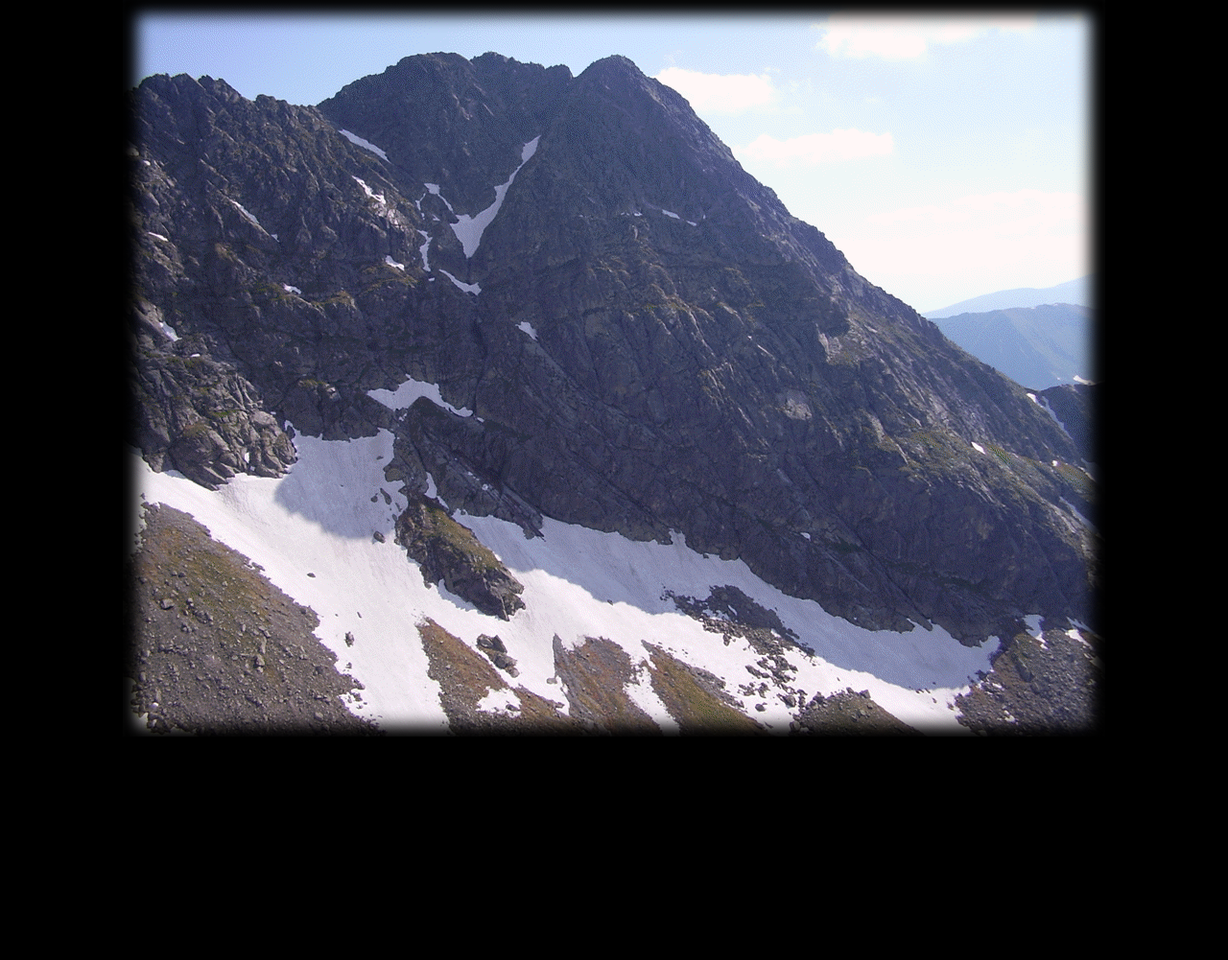
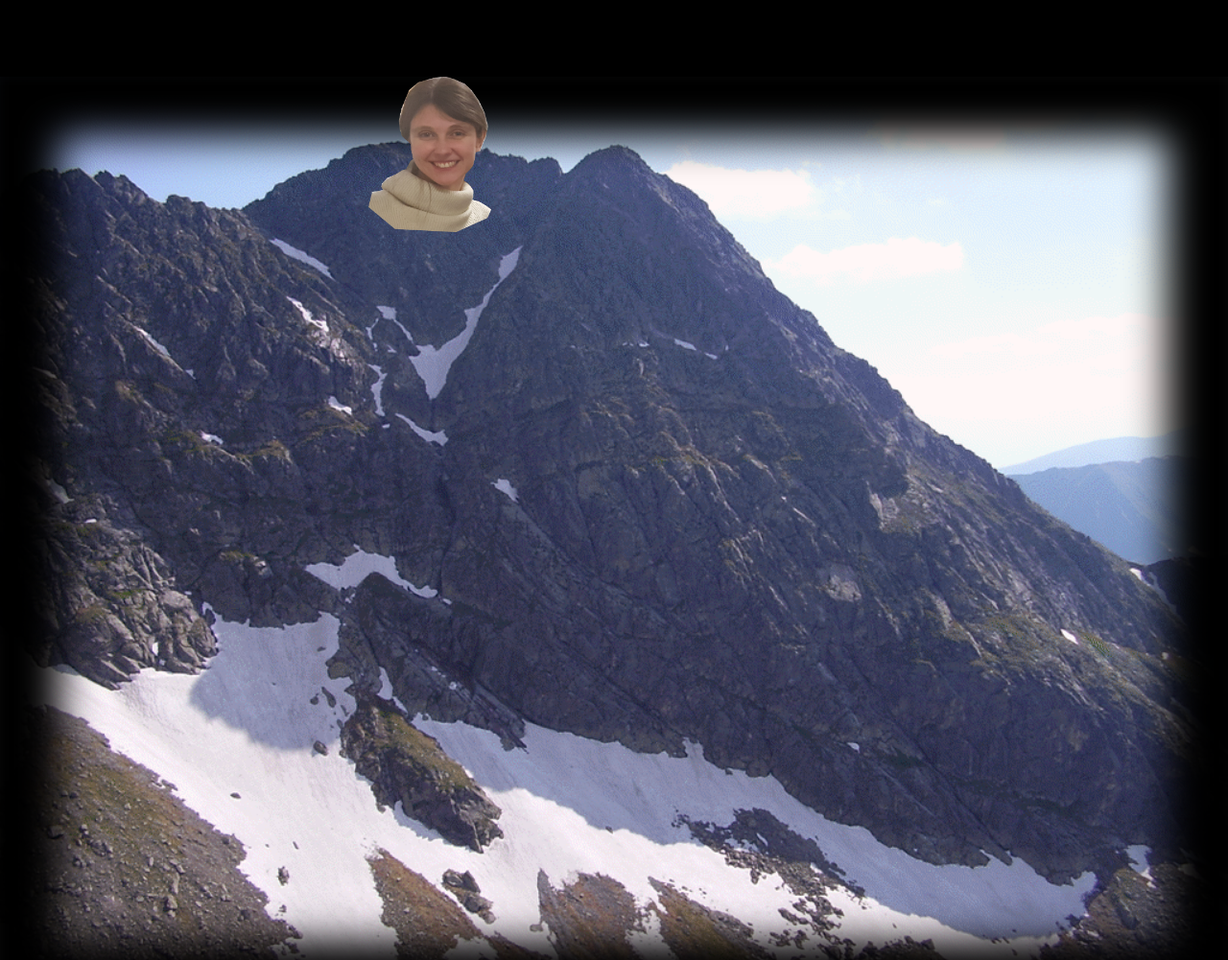
Before and after one commit to JacekKolodziejek/JacekKolodziejek.github.io, a plain HTML site: page index.html in a window 1280 px wide. Shown: the top 1001 px of the page at 96% size. Before the commit the page ends 800 px from the top, so only its background shows below. Drawn offline with Linux system fonts and the light colour scheme.

Commit message:
added Asia xD

```diff
--- a/index.html
+++ b/index.html
@@ -7,24 +7,37 @@
         html,
         body {
             margin: 0;
-      height: 100%;
+            height: 100vh;
             background-color: black;
         }
-    .mountain {
+
+        .mountainContainer {
             background-image: url('img/Swinica.png');
             background-size: contain;
             background-repeat: no-repeat;
-    width: 80%;
+            width: 100vw;
             position: relative;
-    margin:auto;
+            margin: auto;
+            top: 10vh;
 
             resize: both;
             /* you need to match the shadow color to your background or image border for the desired effect*/
-    box-shadow: 0 0 1em 1em black inset;
+            box-shadow: 0 0 5vh 5vw black inset;
         }
-.mountainhidden {
+
+        .mountainHidden {
             width: 100%;
         }
+
+        .asia {
+            width: 10vw;
+            resize: both;
+            position: absolute;
+            top: 10vh;
+            left: 30vw;
+
+        }
+
     </style>
 
     <title>Page Title</title>
@@ -32,8 +45,16 @@
 
 <body>
     <div>
-      <div class="mountain">
-        <img class="mountainhidden" style="visibility: hidden;" src="img/Swinica.png">
+        <div class="mountainContainer">
+            <img class="mountainHidden" style="visibility: hidden;" src="img/Swinica.png">
+
+        </div>
+        <img class="asia" src="img/Asia.png">
+
+    </div>
+
+    <div>
+        <div id="asiaContainer">
         </div>
     </div>
 </body>
```
Also changed, not shown: img/Asia.png (added). Lines whose indentation alone changed are shown as unchanged.
